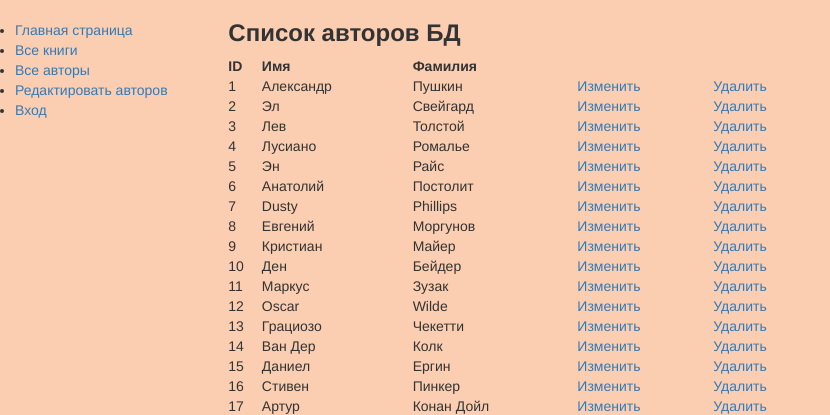
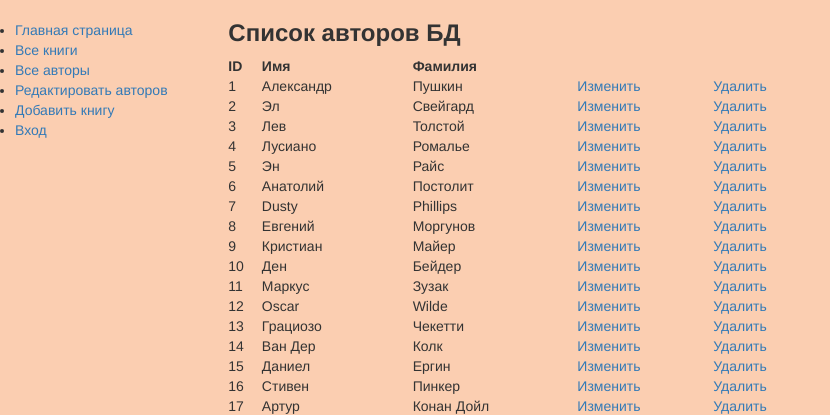
Before and after one commit to CeNTePeDe/WebBook, a Django app: page /author_add/ in a window 1280 px wide. Shown: the part 100-515 px from the top of the page, without its empty margins (0-830 px from the left). Run offline with Django 3.2, Linux system fonts and the light colour scheme; data comes from the database, SQL or seed files in the repository; parts of the project's set-up code (start-up, migrations or seed data) failed here and were passed over; some libraries are stand-ins or nearby versions.

Commit message:
added link for book_create

```diff
--- a/catalog/templates/catalog/base_page.html
+++ b/catalog/templates/catalog/base_page.html
@@ -29,6 +29,7 @@
                     <li><a href="{% url 'books' %}">Все книги</a></li>
                     <li><a href="{% url 'authors' %}">Все авторы</a></li>
                     <li><a href="{% url 'authors_add' %}">Редактировать авторов</a></li>
+                    <li><a href="{% url 'book_create' %}">Добавить книгу</a></li>
                     {% if user.is_authenticated %}
                     <li>Пользователь: {{ user.get_username }}</li>
                     <li><a href="{% url 'my-borrowed' %}">Мои заказы</a> </li>
```
